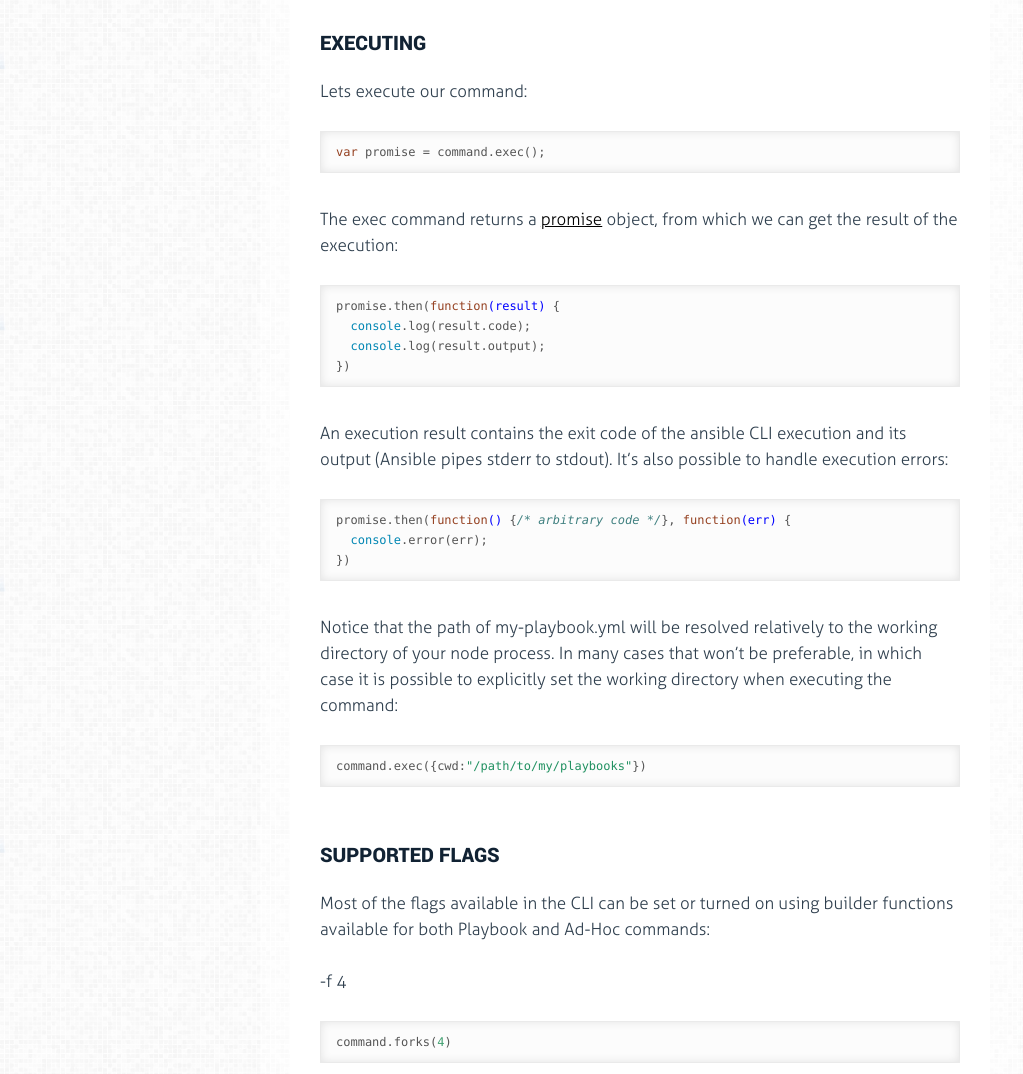
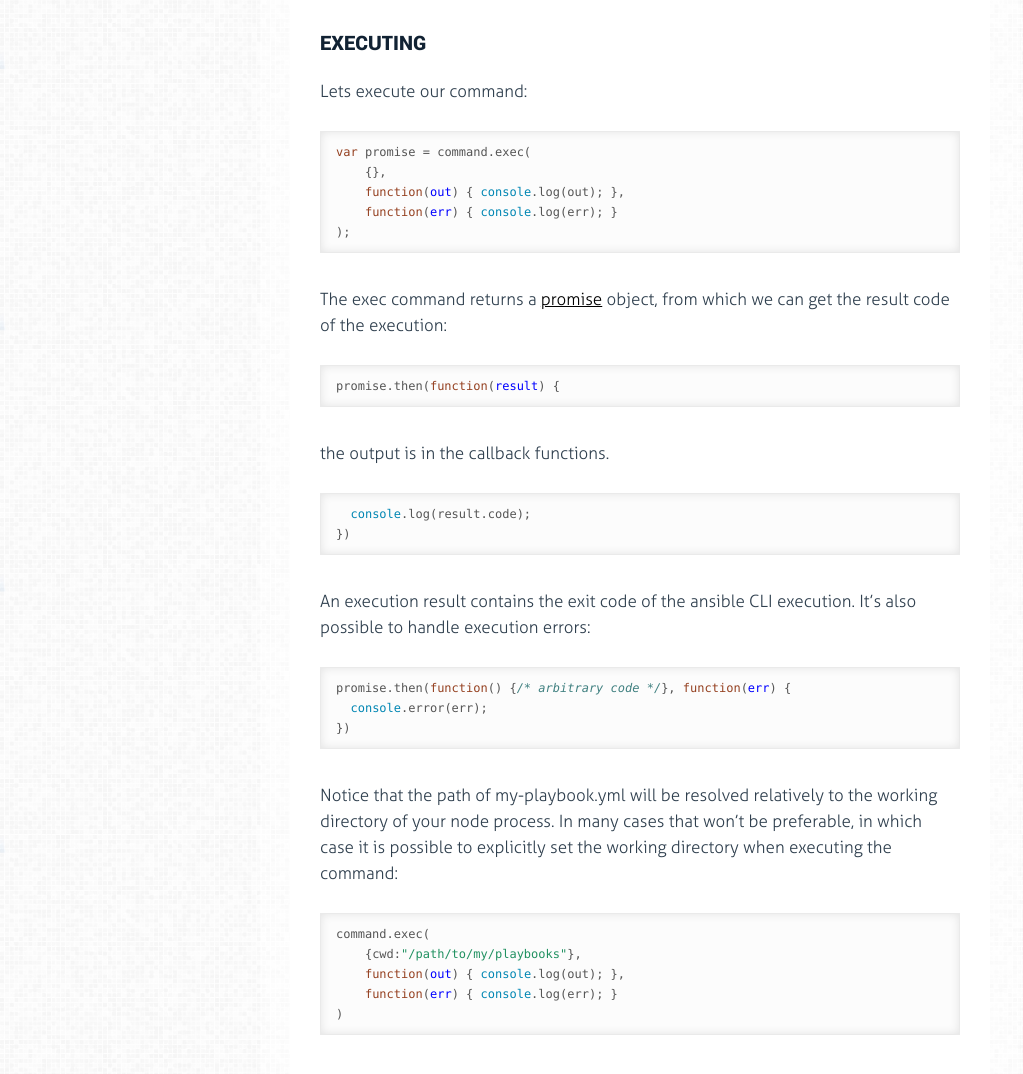
Before and after one commit to shaharke/node-ansible, a website: page docs/index.html in a window 1280 px wide. Shown: the part 2020-3094 px from the top of the page, without its empty margins (0-1023 px from the left). Drawn offline with Linux system fonts and the light colour scheme.

Commit message:
Updated the docs.

```diff
--- a/docs/index.html
+++ b/docs/index.html
@@ -110,26 +110,34 @@
 <p> Lets execute our command:</p>
 
 
-          <div class='highlight'><pre><span class="hljs-keyword">var</span> promise = command.exec();</pre></div>
+          <div class='highlight'><pre><span class="hljs-keyword">var</span> promise = command.exec(
+    {},
+    <span class="hljs-function"><span class="hljs-keyword">function</span>(<span class="hljs-params">out</span>) </span>{ <span class="hljs-built_in">console</span>.log(out); },
+    <span class="hljs-function"><span class="hljs-keyword">function</span>(<span class="hljs-params">err</span>) </span>{ <span class="hljs-built_in">console</span>.log(err); }
+);</pre></div>
 
 
 
         <p> The exec command returns a <a href="http://promises-aplus.github.io/promises-spec/">promise</a> object, from which we can
- get the result of the execution:</p>
+ get the result code of the execution:</p>
 
 
-          <div class='highlight'><pre>promise.then(<span class="hljs-function"><span class="hljs-keyword">function</span><span class="hljs-params">(result)</span> </span>{
-  <span class="hljs-built_in">console</span>.log(result.code);
-  <span class="hljs-built_in">console</span>.log(result.output);
+          <div class='highlight'><pre>promise.then(<span class="hljs-function"><span class="hljs-keyword">function</span>(<span class="hljs-params">result</span>) </span>{</pre></div>
+
+
+
+        <p>the output is in the callback functions.</p>
+
+
+          <div class='highlight'><pre>  <span class="hljs-built_in">console</span>.log(result.code);
 })</pre></div>
 
 
 
-        <p> An execution result contains the exit code of the ansible CLI execution and its output (Ansible
- pipes stderr to stdout). It’s also possible to handle execution errors:</p>
+        <p> An execution result contains the exit code of the ansible CLI execution. It’s also possible to handle execution errors:</p>
 
 
-          <div class='highlight'><pre>promise.then(<span class="hljs-function"><span class="hljs-keyword">function</span><span class="hljs-params">()</span> </span>{<span class="hljs-comment">/* arbitrary code */</span>}, <span class="hljs-function"><span class="hljs-keyword">function</span><span class="hljs-params">(err)</span> </span>{
+          <div class='highlight'><pre>promise.then(<span class="hljs-function"><span class="hljs-keyword">function</span>(<span class="hljs-params"></span>) </span>{<span class="hljs-comment">/* arbitrary code */</span>}, <span class="hljs-function"><span class="hljs-keyword">function</span>(<span class="hljs-params">err</span>) </span>{
   <span class="hljs-built_in">console</span>.error(err);
 })</pre></div>
 
@@ -139,7 +147,11 @@
  cases that won’t be preferable, in which case it is possible to explicitly set the working directory when executing the command:</p>
 
 
-          <div class='highlight'><pre>command.exec({cwd:<span class="hljs-string">"/path/to/my/playbooks"</span>})</pre></div>
+          <div class='highlight'><pre>command.exec(
+    {cwd:<span class="hljs-string">"/path/to/my/playbooks"</span>},
+    <span class="hljs-function"><span class="hljs-keyword">function</span>(<span class="hljs-params">out</span>) </span>{ <span class="hljs-built_in">console</span>.log(out); },
+    <span class="hljs-function"><span class="hljs-keyword">function</span>(<span class="hljs-params">err</span>) </span>{ <span class="hljs-built_in">console</span>.log(err); }
+)</pre></div>
 
 
 
```
Also changed, not shown: examples/index.js (+13 -6 lines).
